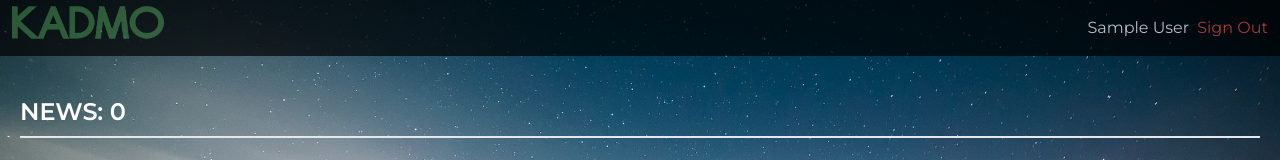
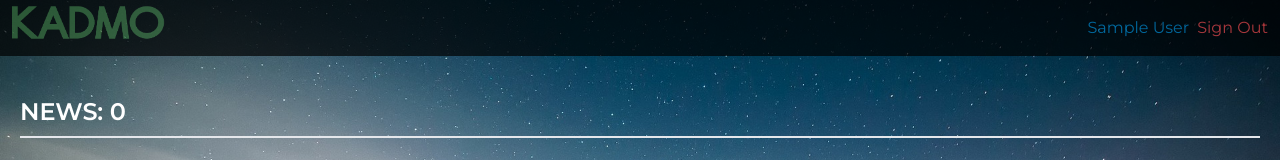
Before and after one commit to marijae04/Kadmo, a Next.js app: page / in a window 1280 px wide. Shown: the top 160 px of the page. Built offline with nearby package versions, Linux system fonts and the light colour scheme; no server answers; the database is empty; sample sign-in values are in the browser's storage.

Commit message:
minor fix

```diff
--- a/src/app/LoginButton.tsx
+++ b/src/app/LoginButton.tsx
@@ -8,9 +8,7 @@ const LoginButton = () => {
     <div className="ml-auto flex gap-2">
       {session?.user ? (
         <>
-          <p className="text-sky-600Bane
-
-￼Sign Out"> {session.user.name}</p>
+          <p className="text-sky-600"> {session.user.name}</p>
           <button className="text-red-500" onClick={() => signOut()}>
             Sign Out
           </button>
```
